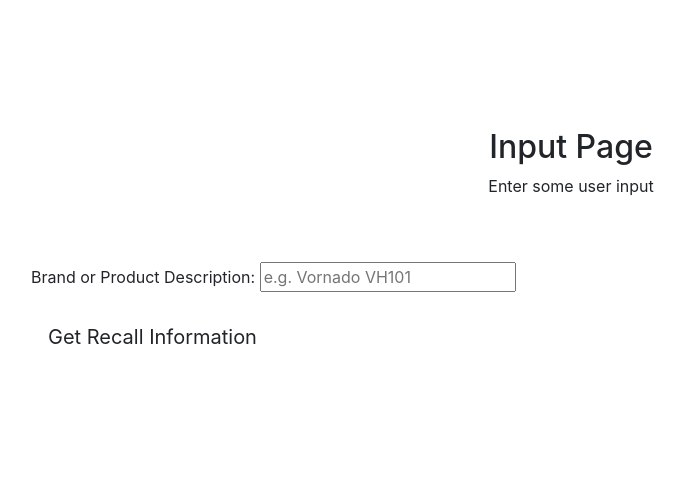
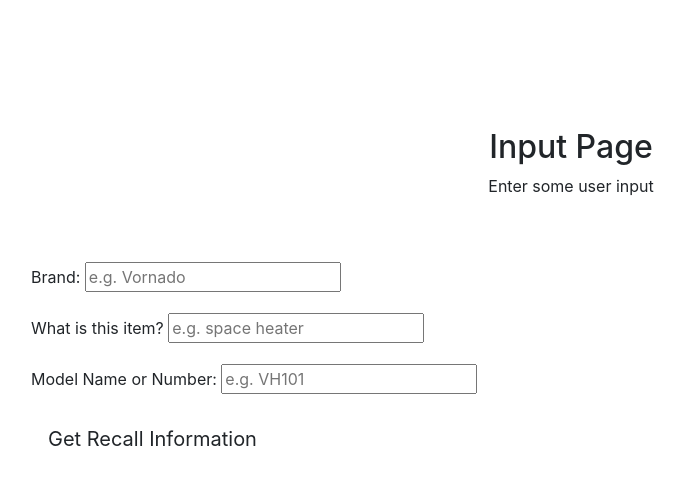
Before and after one commit to katherinemwood/insight, a Flask app: page /input in a window 1280 px wide. Shown: the top 485 px of the page, without its empty margins (69-754 px from the left). Run offline with Flask 2, Linux system fonts and the light colour scheme; parts of the project's set-up code (start-up, migrations or seed data) failed here and were passed over; some libraries are stand-ins or nearby versions.

```diff
--- a/app/recall/templates/input.html
+++ b/app/recall/templates/input.html
@@ -89,8 +89,18 @@
 
       <form  action="/output" method="GET">
         <div class="form-group">
-          <label for="brand">Brand or Product Description:</label>
-          <input type="text" id="brand" name='brand' placeholder="e.g. Vornado VH101">
+          <label for="brand">Brand:</label>
+          <input type="text" id="brand" name='brand' placeholder="e.g. Vornado">
+        </div>
+
+        <div class="form-group">
+          <label for="brand">What is this item?</label>
+          <input type="text" id="product" name='product' placeholder="e.g. space heater">
+        </div>
+
+        <div class="form-group">
+          <label for="brand">Model Name or Number:</label>
+          <input type="text" id="model" name='model' placeholder="e.g. VH101">
         </div>
 
         <div>
--- a/app/recall/templates/model_output.html
+++ b/app/recall/templates/model_output.html
@@ -45,7 +45,7 @@
     <link href="{{ url_for('static', filename='stylesheets/starter-template.css') }}" rel="stylesheet">
   </head>
   <body>
-    <nav class="navbar navbar-expand-md navbar-dark bg-dark fixed-top">
+<!--     <nav class="navbar navbar-expand-md navbar-dark bg-dark fixed-top">
   <a class="navbar-brand" href="#">Navbar</a>
   <button class="navbar-toggler" type="button" data-toggle="collapse" data-target="#navbarsExampleDefault" aria-controls="navbarsExampleDefault" aria-expanded="false" aria-label="Toggle navigation">
     <span class="navbar-toggler-icon"></span>
@@ -76,7 +76,7 @@
       <button class="btn btn-secondary my-2 my-sm-0" type="submit">Search</button>
     </form>
   </div>
-</nav>
+</nav> -->
 
 <main role="main" class="container">
 
```
Also changed, not shown: 5 other files.
